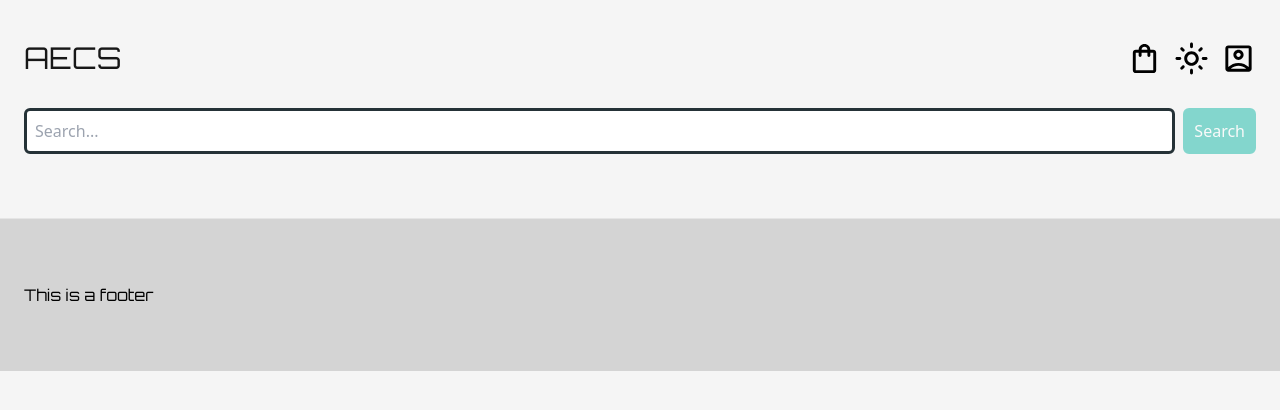
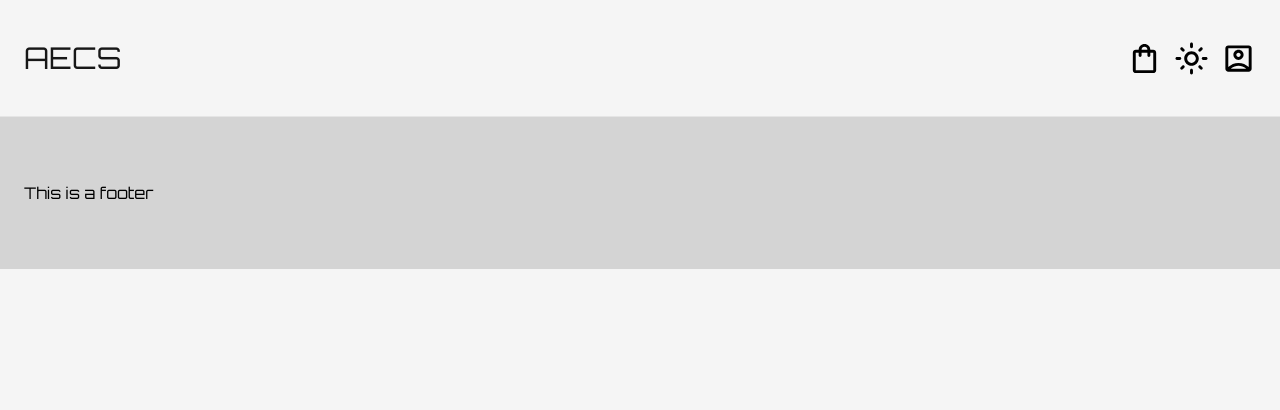
Before and after one commit to toandnh/e-commerce, a Next.js app: page /checkout in a window 1280 px wide. Shown: the top 410 px of the page. Built offline with nearby package versions, Linux system fonts and the light colour scheme.

Commit message:
removed search box from root layout

```diff
--- a/src/app/header.tsx
+++ b/src/app/header.tsx
@@ -44,7 +44,7 @@ export default function Header() {
 	}
 
 	return (
-		<div className='w-full flex py-3 sm:py-4 2xl:py-5'>
+		<div className='bg-neutral-100 dark:bg-neutral-900 flex py-3 sm:py-4 2xl:py-5 sticky top-0 z-10'>
 			<Link href='/' className='flex basis-1/2 justify-start items-center'>
 				<h1
 					className={clsx(
--- a/src/app/layout.tsx
+++ b/src/app/layout.tsx
@@ -2,7 +2,7 @@ import './globals.css'
 
 import Wrapper from './wrapper'
 
-import Topbar from './topbar'
+import Header from './header'
 import Footer from './footer'
 
 export const metadata = {
@@ -21,7 +21,7 @@ export default function RootLayout({
 		<>
 			<div className='flex flex-col'>
 				<div className='flex flex-col p-4 sm:p-6 2xl:p-8'>
-					<Topbar />
+					<Header />
 					{children}
 				</div>
 				<Footer />
--- a/src/app/page.tsx
+++ b/src/app/page.tsx
@@ -1,3 +1,4 @@
+import SearchBox from './searchBox'
 import Explore from './explore'
 
 export const revalidate = 3600 //revalidate this page every hour
@@ -5,6 +6,7 @@ export const revalidate = 3600 //revalidate this page every hour
 export default function Home() {
 	return (
 		<main className='flex flex-col'>
+			<SearchBox />
 			{/* @ts-expect-error Async Server Component */}
 			<Explore />
 		</main>
--- /dev/null
+++ b/src/app/searchBox.tsx
@@ -0,0 +1,33 @@
+'use client'
+
+import { useState } from 'react'
+
+export default function SearchBox() {
+	const [searchQuery, setSearchQuery] = useState('')
+
+	const handleSearch = (e: React.ChangeEvent<HTMLInputElement>) => {
+		setSearchQuery(e.target.value)
+	}
+
+	const handleSubmit = (e: React.ChangeEvent<HTMLFormElement>) => {
+		e.preventDefault()
+	}
+
+	return (
+		<form className='bg-neutral-100 dark:bg-neutral-900 flex gap-0 sm:gap-2 2xl:gap-4 pt-3 sm:pt-4 2xl:pt-5 pb-6 sm:pb-8 2xl:pb-10 sticky top-16 z-10'>
+			<input
+				className='min-w-0 flex-grow rounded-md border-2 sm:border-3 2xl:border-4 border-gunmetal-gray p-2 focus:outline-none focus:border-amber-500'
+				type='text'
+				value={searchQuery}
+				onChange={handleSearch}
+				placeholder='Search...'
+			/>
+			<input
+				className='bg-teal-500 rounded-md border-2 sm:border-3 2xl:border-4 border-teal-500 p-2 text-white disabled:opacity-50 enabled:hover:border-teal-700 enabled:hover:bg-teal-700 cursor-pointer'
+				type='submit'
+				disabled={searchQuery === ''}
+				value='Search'
+			/>
+		</form>
+	)
+}
--- a/src/app/topbar.tsx
+++ /dev/null
@@ -1,39 +0,0 @@
-'use client'
-
-import { useState } from 'react'
-
-import Header from './header'
-
-export default function Topbar() {
-	const [searchQuery, setSearchQuery] = useState('')
-
-	const handleSearch = (e: React.ChangeEvent<HTMLInputElement>) => {
-		setSearchQuery(e.target.value)
-	}
-
-	const handleSubmit = (e: React.ChangeEvent<HTMLFormElement>) => {
-		e.preventDefault()
-	}
-
-	return (
-		<div className='bg-neutral-100 dark:bg-neutral-900 w-full flex flex-col pb-4 sm:pb-6 2xl:pb-8 sticky top-0 z-10'>
-			<Header />
-
-			<form className='flex gap-0 sm:gap-2 2xl:gap-4 py-3 sm:py-4 2xl:py-5'>
-				<input
-					className='min-w-0 flex-grow rounded-md border-2 sm:border-3 2xl:border-4 border-gunmetal-gray p-2 focus:outline-none focus:border-amber-500'
-					type='text'
-					value={searchQuery}
-					onChange={handleSearch}
-					placeholder='Search...'
-				/>
-				<input
-					className='bg-teal-500 rounded-md border-2 sm:border-3 2xl:border-4 border-teal-500 p-2 text-white disabled:opacity-50 enabled:hover:border-teal-700 enabled:hover:bg-teal-700 cursor-pointer'
-					type='submit'
-					disabled={searchQuery === ''}
-					value='Search'
-				/>
-			</form>
-		</div>
-	)
-}
```
